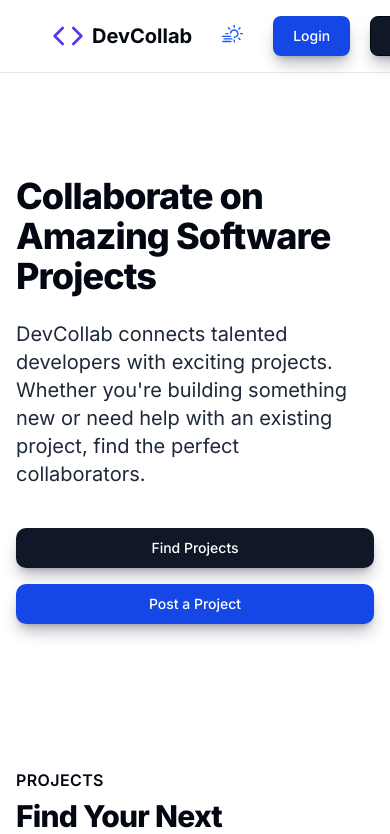
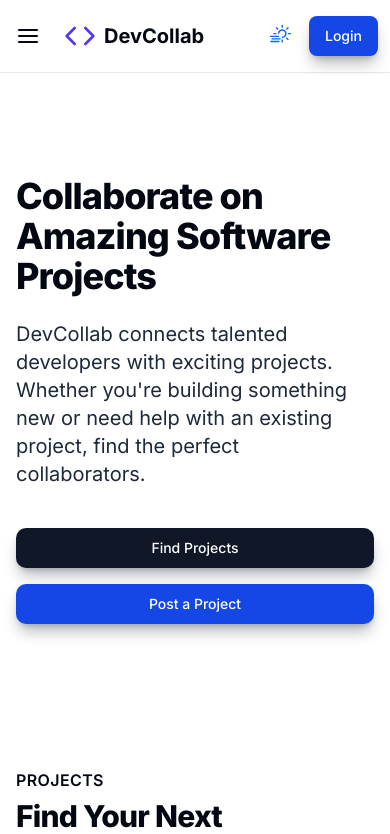
Before and after one commit to Topsurpass/dev-collab, a React (Vite) app: page / in a window 390 px wide. Shown: the top 834 px of the page. Built offline with nearby package versions, Linux system fonts and the light colour scheme; a web font is replaced by a local one.

Commit message:
adjust header for mobile view

```diff
--- a/src/components/header.tsx
+++ b/src/components/header.tsx
@@ -12,7 +12,7 @@ function MobileMenuButton({ isOpen, toggle }: { isOpen: boolean; toggle: () => v
 		<Button
 			variant="ghost"
 			onClick={toggle}
-			className="inline-flex items-center justify-center p-2 rounded-md text-gray-400 hover:text-gray-500 hover:bg-gray-100 focus:outline-none focus:ring-2 focus:ring-inset focus:ring-indigo-500 md:hidden"
+			className=" md:hidden"
 		>
 			{isOpen ? <FiX className="h-6 w-6" /> : <FiMenu className="h-6 w-6" />}
 		</Button>
@@ -45,14 +45,14 @@ function ThemeToggleButton() {
 function AuthButtons() {
 	const navigate = useNavigate();
 	return (
-		<div className="space-x-5 flex">
+		<div className="space-x-3 md:space-x-5 flex">
 			<Button
-				className="px-5 py-2 rounded-md  cursor-pointer bg-blue-700 text-white hover:bg-blue-800"
+				className="md:px-5 md:py-2 rounded-md cursor-pointer bg-blue-700 text-white hover:bg-blue-800"
 				label="Login"
 				onClick={() => navigate('/login')}
 			/>
 			<Button
-				className="px-5 py-2 rounded-md border border-foreground cursor-pointer"
+				className="md:px-5 md:py-2 rounded-md border border-foreground cursor-pointer hidden md:block"
 				label="Sign up"
 				onClick={() => navigate('/signup')}
 			/>
@@ -65,7 +65,7 @@ export default function Header() {
 	const toggleMobileMenu = () => setMobileMenuOpen(prev => !prev);
 
 	return (
-		<header className="fixed top-0 left-0 w-full bg-background z-50 p-4 flex items-center gap-5 border-b">
+		<header className="fixed top-0 left-0 w-full bg-background z-50 py-4 md:p-4 flex items-center gap-2 md:gap-5 border-b">
 			<MobileMenuButton isOpen={mobileMenuOpen} toggle={toggleMobileMenu} />
 			<Logo />
 
```
